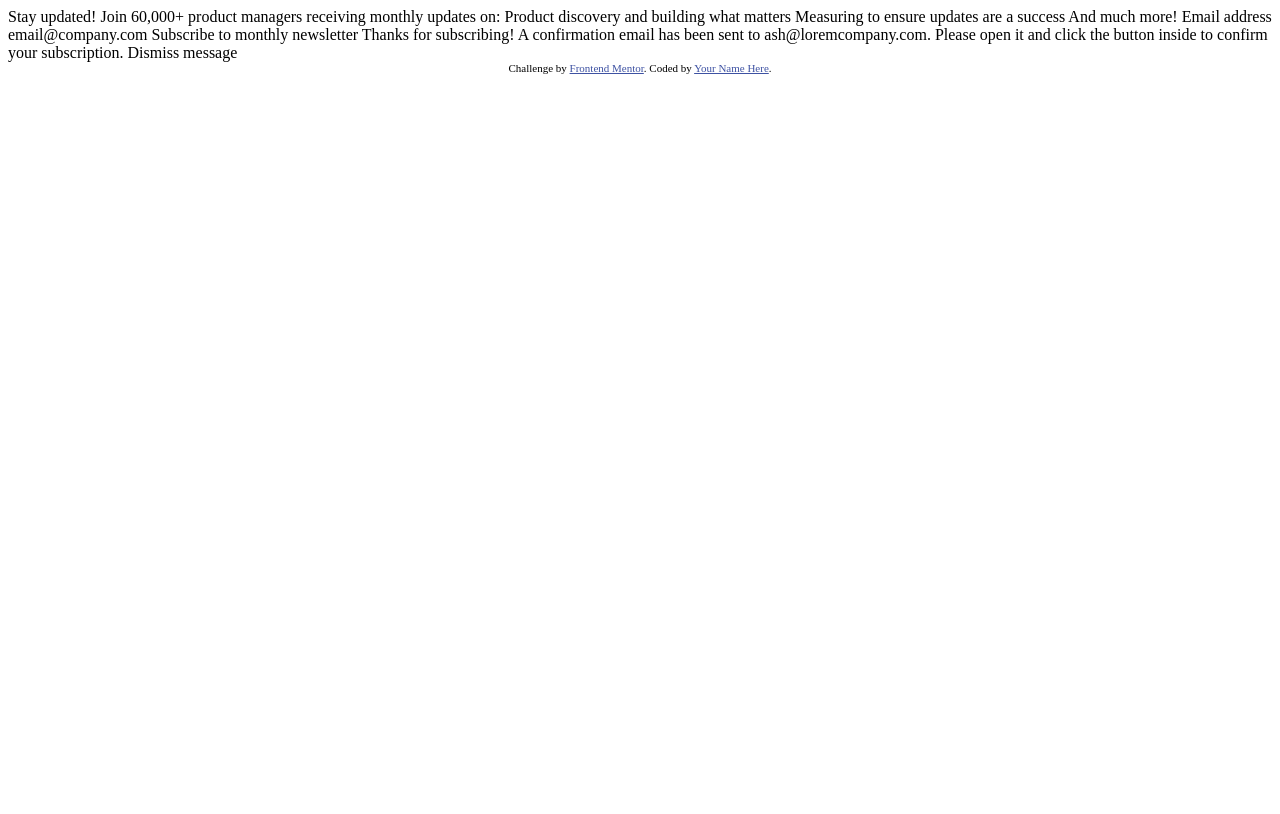
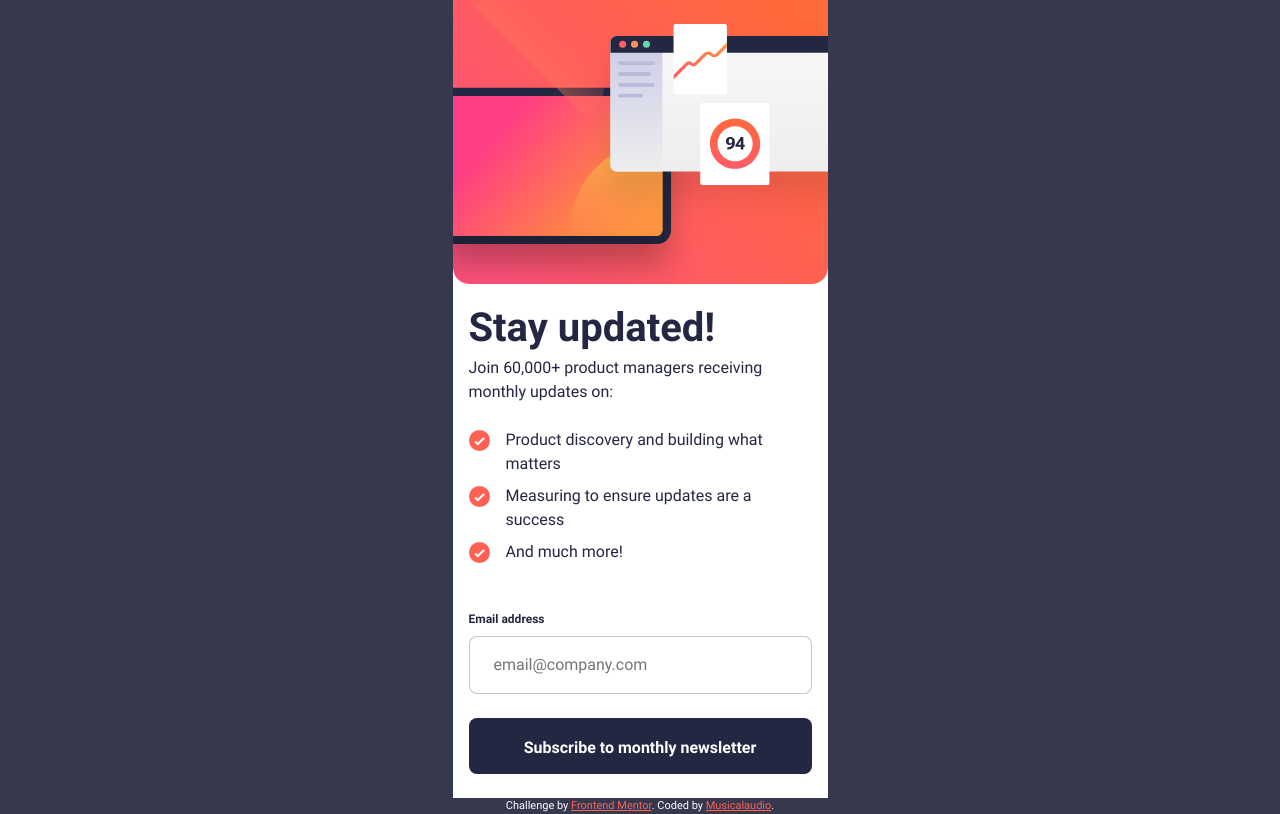
Before and after one commit to Musicalaudio/newsletter-sign-up, a plain HTML site: page index.html in a window 1280 px wide. Drawn offline with Linux system fonts and the light colour scheme.

Commit message:
updated version

```diff
--- a/index.html
+++ b/index.html
@@ -1,52 +1,83 @@
 <!DOCTYPE html>
 <html lang="en">
   <head>
-  <meta charset="UTF-8">
-  <meta name="viewport" content="width=device-width, initial-scale=1.0"> <!-- displays site properly based on user's device -->
+    <meta charset="UTF-8" />
+    <meta name="viewport" content="width=device-width, initial-scale=1.0" />
+    <!-- displays site properly based on user's device -->
 
-  <link rel="icon" type="image/png" sizes="32x32" href="./assets/images/favicon-32x32.png">
+    <link
+      rel="icon"
+      type="image/png"
+      sizes="32x32"
+      href="./assets/images/favicon-32x32.png" />
 
-  <title>Frontend Mentor | Newsletter sign-up form with success message</title>
+    <title>
+      Frontend Mentor | Newsletter sign-up form with success message
+    </title>
 
     <!-- Feel free to remove these styles or customise in your own stylesheet 👍 -->
-  <style>
-    .attribution { font-size: 11px; text-align: center; }
-    .attribution a { color: hsl(228, 45%, 44%); }
-  </style>
+    <link rel="stylesheet" href="./styles/reset.css" />
+    <link rel="stylesheet" href="./styles/style.css" />
+    <script src="./main.js" defer></script>
   </head>
   <body>
+    <!-- Sign-up form start -->
+    <main>
+      <article class="sign-up">
+        <section class="sign-up__start">
+          <picture>
+            <source
+              srcset="./assets/images/illustration-sign-up-desktop.svg"
+              media="(min-width: 90rem)" />
+            <img
+              src="./assets/images/illustration-sign-up-mobile.svg"
+              alt=""
+              aria-hidden="true" />
+          </picture>
+          <div class="sign-up__desc">
+            <h1>Stay updated!</h1>
 
-  <!-- Sign-up form start -->
-
-  Stay updated!
-
-  Join 60,000+ product managers receiving monthly updates on:
-
-  Product discovery and building what matters
-  Measuring to ensure updates are a success
-  And much more!
-
+            <p>Join 60,000+ product managers receiving monthly updates on:</p>
+            <ul class="sign-up__list">
+              <li>Product discovery and building what matters</li>
+              <li>Measuring to ensure updates are a success</li>
+              <li>And much more!</li>
+            </ul>
+            <form class="sign-up__form" method="post">
+              <label for="email">
                 Email address
-  email@company.com
-
-  Subscribe to monthly newsletter
-
+                <span aria-live="assertive" class="sign-up__error"></span
+              ></label>
+              <input
+                required
+                type="email"
+                id="email"
+                name="email"
+                placeholder="email@company.com" />
+              <button type="submit">Subscribe to monthly newsletter</button>
+            </form>
+          </div>
+        </section>
         <!-- Sign-up form end -->
 
         <!-- Success message start -->
-
-  Thanks for subscribing!
-
-  A confirmation email has been sent to ash@loremcompany.com.
-  Please open it and click the button inside to confirm your subscription.
-
-  Dismiss message
-
+        <section class="sign-up__success sign-up__desc display-none">
+          <h1>Thanks for subscribing!</h1>
+          <p>
+            A confirmation email has been sent to
+            <span class="sign-up__email">ash@loremcompany.com</span>. Please
+            open it and click the button inside to confirm your subscription.
+          </p>
+          <button>Dismiss message</button>
+        </section>
         <!-- Success message end -->
-
-  <div class="attribution">
-    Challenge by <a href="https://www.frontendmentor.io?ref=challenge" target="_blank">Frontend Mentor</a>.
-    Coded by <a href="#">Your Name Here</a>.
-  </div>
+      </article>
+    </main>
+    <footer class="attribution">
+      Challenge by
+      <a href="https://www.frontendmentor.io?ref=challenge" target="_blank"
+        >Frontend Mentor</a
+      >. Coded by <a href="#">Musicalaudio</a>.
+    </footer>
   </body>
 </html>
--- /dev/null
+++ b/main.js
@@ -0,0 +1,27 @@
+let input = document.querySelector(".sign-up__form input");
+let form = document.querySelector(".sign-up__form");
+form.addEventListener("submit", submitForm);
+
+function submitForm(e) {
+  e.preventDefault();
+  // console.log("test");
+  let email = input.value.trim();
+  if (validateForm(email)) getConfirmation(email);
+}
+
+function validateForm(email) {
+  let emailPattern = /^[\w-\.]+@([\w-]+\.)+[\w-]{2,4}$/g;
+  if (email.match(emailPattern)) {
+    input.setAttribute("aria-invalid", false);
+    return true;
+  } else {
+    input.setAttribute("aria-invalid", true);
+    return false;
+  }
+}
+
+function getConfirmation(email) {
+  document.querySelector(".sign-up__start").classList.toggle("display-none");
+  document.querySelector(".sign-up__success").classList.toggle("display-none");
+  document.querySelector(".sign-up__email").innerText = email;
+}
--- /dev/null
+++ b/styles/reset.css
@@ -0,0 +1,80 @@
+/* Box sizing rules
+   and remove base margins and paddings
+*/
+html {
+  box-sizing: border-box;
+}
+
+*,
+*::before,
+*::after {
+  box-sizing: inherit;
+  margin: 0;
+  padding: 0;
+}
+
+/* Remove list styles on ul, ol elements with a list role, which suggests default styling will be removed */
+ul {
+  list-style: none;
+  margin: 0;
+  padding: 0;
+}
+
+/* Set core root defaults */
+html:focus-within {
+  scroll-behavior: smooth;
+}
+
+/* Set core body defaults */
+body {
+  min-height: 100vh;
+  text-rendering: optimizeSpeed;
+  line-height: 1.5;
+}
+
+/* A elements that don't have a class get default styles */
+a:not([class]) {
+  text-decoration-skip-ink: auto;
+}
+
+/* Make images easier to work with */
+img,
+picture {
+  max-width: 100%;
+  display: block;
+}
+
+/* Inherit fonts for inputs and buttons */
+input,
+button,
+textarea,
+select {
+  font: inherit;
+  border: none;
+}
+
+p,
+h1,
+h2,
+h3,
+h4,
+h5,
+h6 {
+  overflow-wrap: break-word;
+}
+
+/* Remove all animations, transitions and smooth scroll for people that prefer not to see them */
+@media (prefers-reduced-motion: reduce) {
+  html:focus-within {
+    scroll-behavior: auto;
+  }
+
+  *,
+  *::before,
+  *::after {
+    animation-duration: 0.01ms !important;
+    animation-iteration-count: 1 !important;
+    transition-duration: 0.01ms !important;
+    scroll-behavior: auto !important;
+  }
+}
--- /dev/null
+++ b/styles/style.css
@@ -0,0 +1,228 @@
+@font-face {
+  font-family: "Roboto";
+  font-weight: 400;
+  src: url(../assets/fonts/Roboto-Regular.ttf);
+}
+
+@font-face {
+  font-family: "Roboto";
+  font-weight: 700;
+  src: url(../assets/fonts/Roboto-Bold.ttf);
+}
+
+:root {
+  /* colors */
+  --white: hsl(0, 0%, 100%);
+  --grey: hsl(243, 28%, 13%, 0.25);
+  --pale-navy: hsl(235, 18%, 26%);
+  --dark-navy: hsl(234, 29%, 20%);
+  --vermillion: hsl(4, 100%, 67%);
+  --button-gradient: linear-gradient(
+    225deg,
+    hsl(15, 100%, 61%) 0%,
+    hsl(346, 100%, 66%) 100%
+  );
+
+  /* fonts */
+  --fs-header: 2.5rem;
+  --fs-body: 1rem;
+  --fs-label: 0.75rem;
+
+  /* font-weight */
+  --fw-body: 400;
+  --fw-bold: 700;
+}
+
+body {
+  display: grid;
+  grid-template-rows: 1fr auto;
+  place-content: center;
+  font-size: var(--fs-body);
+  font-family: "Roboto";
+  color: var(--dark-navy);
+  line-height: 1.5;
+  background-color: var(--pale-navy);
+}
+
+main {
+  display: grid;
+  place-items: center;
+}
+
+h1 {
+  font-size: var(--fs-header);
+  line-height: 1;
+}
+
+button {
+  background: var(--dark-navy);
+  color: var(--white);
+  font-weight: 700;
+  border-radius: 0.5rem;
+  padding-block: 1.13rem 0.88rem;
+  cursor: pointer;
+  /* width: 100%; */
+}
+
+button:hover {
+  background: var(--button-gradient);
+  box-shadow: 0px 1rem 2rem 0px rgba(255, 97, 85, 0.5);
+}
+
+.sign-up {
+  display: grid;
+  place-content: center;
+  /* max-width: 23.4375rem; */
+  background-color: var(--white);
+  /* min-height: 90vh; */
+}
+
+.sign-up__desc {
+  padding-inline: 1rem;
+  padding-block: 1.5rem;
+}
+
+.sign-up__desc p {
+  margin-block: 0.5rem 1.5rem;
+}
+
+.sign-up__list li:not(:first-child) {
+  margin-top: 0.5rem;
+}
+
+.sign-up__list li {
+  display: flex;
+  gap: 1rem;
+}
+
+.sign-up__list li::before {
+  content: url(../assets/images/icon-list.svg);
+  align-self: start;
+  padding-top: 0.1rem;
+}
+
+.sign-up__form {
+  display: flex;
+  flex-direction: column;
+}
+
+.sign-up__form label {
+  font-size: var(--fs-label);
+  font-weight: var(--fw-bold);
+  margin-block: 2.5rem 0.5rem;
+  display: flex;
+}
+
+.sign-up__form:has(input[aria-invalid="true"]) label > span {
+  content: "Valid email required";
+  display: inline-block;
+  margin-left: auto;
+}
+
+.sign-up__form button {
+  margin-top: 1.5rem;
+}
+
+.sign-up__form input {
+  border: 1px solid var(--grey);
+  border-radius: 0.5rem;
+  padding-block: 1rem;
+  padding-inline: 1.5rem;
+  cursor: pointer;
+}
+
+.sign-up__form input[aria-invalid="true"] {
+  color: var(--vermillion);
+  background-color: hsla(4, 100%, 67%, 0.15);
+  border-color: var(--vermillion);
+}
+
+.sign-up__start {
+  display: grid;
+  grid-template-rows: auto 1fr;
+  max-width: 23.4375rem;
+}
+
+.sign-up__success {
+  display: flex;
+  flex-direction: column;
+  max-width: 23.4375rem;
+}
+
+.sign-up__success::before {
+  content: url(../assets/images/icon-success.svg);
+}
+
+.sign-up__success h1 {
+  margin-block: 2.5rem 1.5rem;
+}
+
+.sign-up__success button {
+  margin-top: 16.44rem;
+}
+
+.sign-up__email {
+  font-weight: var(--fw-bold);
+}
+
+@media (min-width: 90rem) {
+  :root {
+    --fs-header: 3.5rem;
+  }
+
+  .sign-up {
+    display: grid;
+    place-content: center;
+    border-radius: 2.25rem;
+    padding-inline: 1.5rem;
+  }
+
+  .sign-up__start {
+    grid-template-columns: 1fr auto;
+    grid-template-rows: 1fr;
+    max-width: 58rem;
+    padding-block: 1.5rem;
+  }
+
+  .sign-up__desc {
+    padding-inline: 2.5rem 4rem;
+  }
+
+  .sign-up__start picture {
+    grid-row: 1;
+    grid-column: 2;
+  }
+
+  .sign-up__success {
+    max-width: 31.5rem;
+  }
+
+  .sign-up__success.sign-up__desc {
+    padding-inline: 2.5rem;
+    padding-block: 3rem 4rem;
+  }
+
+  .sign-up__success.sign-up__desc p {
+    margin-block: 0;
+  }
+
+  .sign-up__success button {
+    margin-top: 2.5rem;
+  }
+
+  /* picture {
+  } */
+}
+
+.display-none {
+  display: none;
+}
+
+.attribution {
+  font-size: 11px;
+  text-align: center;
+  color: var(--white);
+}
+.attribution a {
+  color: var(--vermillion);
+}
```
Lines whose indentation alone changed are shown as unchanged.
